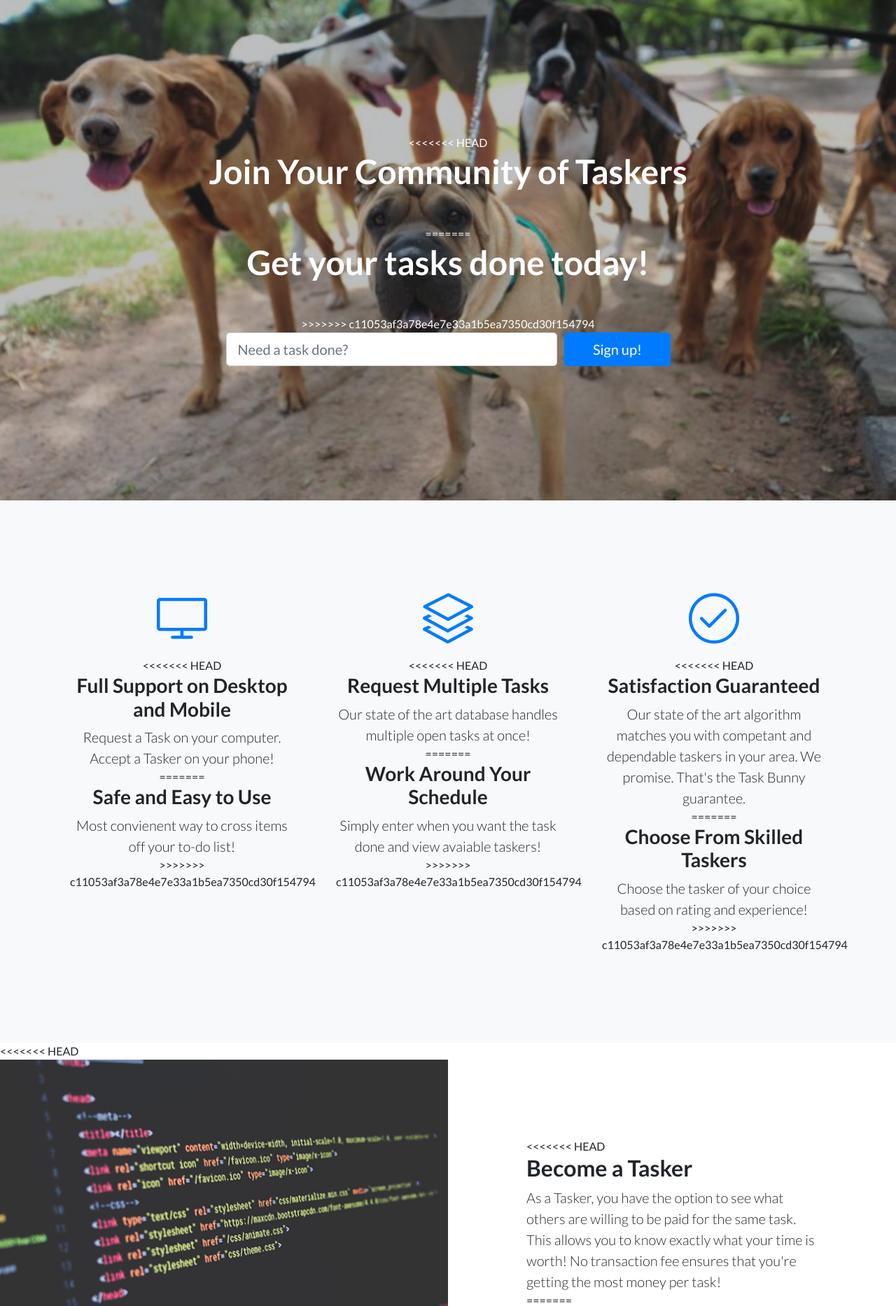
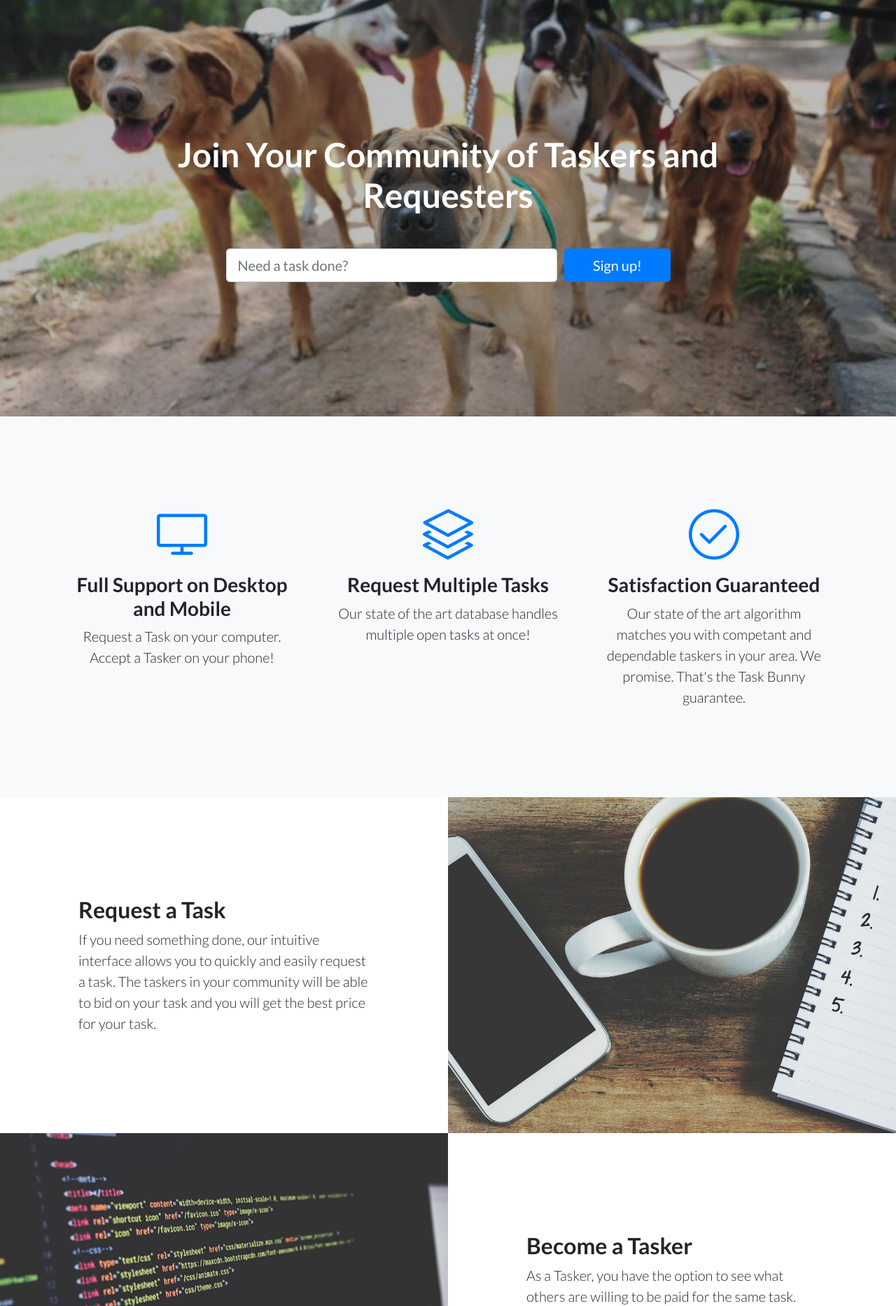
Before and after one commit to JunQuann/CS2102_TaskRabbitClone, a PHP site: page / in a window 1280 px wide. Shown: the part 56-1922 px from the top of the page at 70% size. Run offline with PHP 8.4, Linux system fonts and the light colour scheme.

Commit message:
change header
see title

```diff
--- a/index.php
+++ b/index.php
@@ -27,11 +27,7 @@
       <div class="container">
         <div class="row">
           <div class="col-xl-9 mx-auto">
-<<<<<<< HEAD
-            <h1 class="mb-5">Join Your Community of Taskers</h1>
-=======
-            <h1 class="mb-5">Get your tasks done today!</h1>
->>>>>>> c11053af3a78e4e7e33a1b5ea7350cd30f154794
+            <h1 class="mb-5">Join Your Community of Taskers and Requesters</h1>
           </div>
           <div class="col-md-10 col-lg-8 col-xl-7 mx-auto">
             <form>
@@ -58,13 +54,8 @@
               <div class="features-icons-icon d-flex">
                 <i class="icon-screen-desktop m-auto text-primary"></i>
               </div>
-<<<<<<< HEAD
               <h3>Full Support on Desktop and Mobile</h3>
               <p class="lead mb-0">Request a Task on your computer. Accept a Tasker on your phone!</p>
-=======
-              <h3>Safe and Easy to Use</h3>
-              <p class="lead mb-0">Most convienent way to cross items off your to-do list!</p>
->>>>>>> c11053af3a78e4e7e33a1b5ea7350cd30f154794
             </div>
           </div>
           <div class="col-lg-4">
@@ -72,13 +63,8 @@
               <div class="features-icons-icon d-flex">
                 <i class="icon-layers m-auto text-primary"></i>
               </div>
-<<<<<<< HEAD
               <h3>Request Multiple Tasks</h3>
               <p class="lead mb-0">Our state of the art database handles multiple open tasks at once!</p>
-=======
-              <h3>Work Around Your Schedule</h3>
-              <p class="lead mb-0">Simply enter when you want the task done and view avaiable taskers!</p>
->>>>>>> c11053af3a78e4e7e33a1b5ea7350cd30f154794
             </div>
           </div>
           <div class="col-lg-4">
@@ -86,14 +72,9 @@
               <div class="features-icons-icon d-flex">
                 <i class="icon-check m-auto text-primary"></i>
               </div>
-<<<<<<< HEAD
               <h3>Satisfaction Guaranteed</h3>
               <p class="lead mb-0"> Our state of the art algorithm matches you with
               competant and dependable taskers in your area. We promise. That's the Task Bunny guarantee.</p>
-=======
-              <h3>Choose From Skilled Taskers</h3>
-              <p class="lead mb-0">Choose the tasker of your choice based on rating and experience!</p>
->>>>>>> c11053af3a78e4e7e33a1b5ea7350cd30f154794
             </div>
           </div>
         </div>
@@ -105,36 +86,19 @@
       <div class="container-fluid p-0">
         <div class="row no-gutters">
 
-<<<<<<< HEAD
           <div class="col-lg-6 order-lg-2 text-white showcase-img" style="background-image: url('img/To_Do_List.jpg');"></div>
           <div class="col-lg-6 order-lg-1 my-auto showcase-text">
             <h2>Request a Task</h2>
             <p class="lead mb-0">If you need something done, our intuitive interface allows you to quickly and easily request a task. The taskers in your community will be able to bid on your task and
             you will get the best price for your task. </p>
-=======
-          <div class="col-lg-6 order-lg-2 text-white showcase-img" style="background-image: url('clean-kitchen.jpg');"></div>
-          <div class="col-lg-4 order-lg-2 text-black showcase-text">
-            <h2>Cleaning</h2>
-          	<p class="lead mb-0">Clean your home or business</p>
-          </div>
-          <div class="col-lg-6 order-lg-1 text-black showcase-img" style="background-image: url('Moving-Truck-Maui-wpcf_800x420.png');"></div>
-          <div class="col-lg-6 order-lg-1 my-auto showcase-text">
-            <h2>Moving</h2>
-            <p class="lead mb-0">Transport or move heavy items</p>
->>>>>>> c11053af3a78e4e7e33a1b5ea7350cd30f154794
           </div>
         </div>
         <div class="row no-gutters">
           <div class="col-lg-6 text-white showcase-img" style="background-image: url('img/bg-showcase-2.jpg');"></div>
           <div class="col-lg-6 my-auto showcase-text">
-<<<<<<< HEAD
             <h2>Become a Tasker</h2>
             <p class="lead mb-0">As a Tasker, you have the option to see what others are willing to be paid for the same task. This allows you to know exactly what your time is worth!
             No transaction fee ensures that you're getting the most money per task!</p>
-=======
-            <h2>Moving</h2>
-            <p class="lead mb-0">Transport or move items</p>
->>>>>>> c11053af3a78e4e7e33a1b5ea7350cd30f154794
           </div>
         </div>
         <div class="row no-gutters">
```
